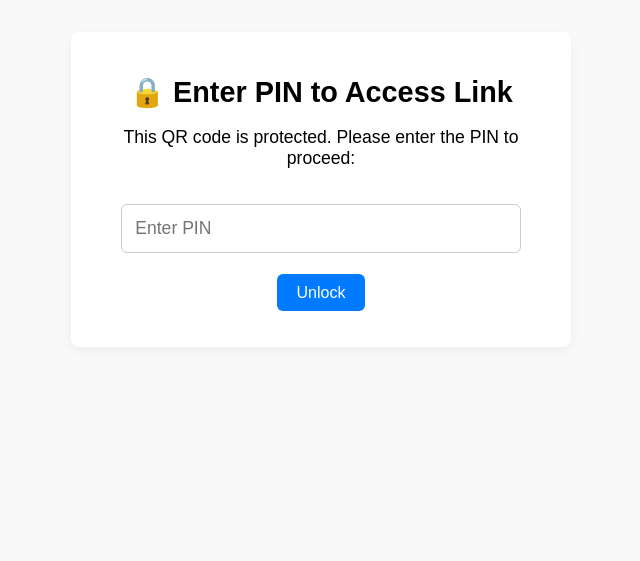
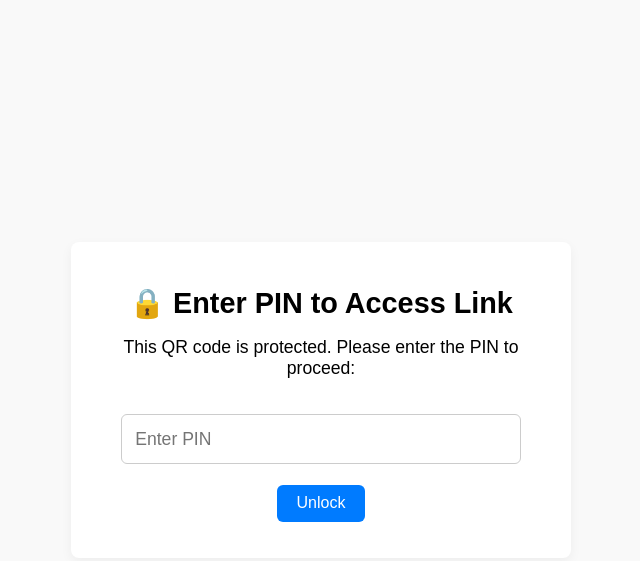
Before and after one commit to M3FZ07/qr-code-generator, a plain HTML site: page redirect.html in a window 1280 px wide. Shown: the whole page, without its empty margins (319-959 px from the left). Drawn offline with Linux system fonts and the light colour scheme.

Commit message:
Update redirect.html
centered

```diff
--- a/redirect.html
+++ b/redirect.html
@@ -8,16 +8,19 @@
     * {
       box-sizing: border-box;
     }
-    body {
-      font-family: sans-serif;
+    html, body {
+      height: 100%;
       margin: 0;
       padding: 0;
-      min-height: 100vh;
+      font-family: sans-serif;
+      background: #f9f9f9;
+    }
+    .wrapper {
       display: flex;
       justify-content: center;
-      align-items: flex-start;
-      padding-top: 2em;
-      background: #f9f9f9;
+      align-items: center;
+      height: 100%;
+      padding: 1em;
     }
     .container {
       text-align: center;
@@ -62,6 +65,7 @@
   </style>
 </head>
 <body>
+  <div class="wrapper">
     <div class="container">
       <h1>🔒 Enter PIN to Access Link</h1>
       <p>This QR code is protected. Please enter the PIN to proceed:</p>
@@ -69,6 +73,7 @@
       <input type="text" id="enteredPin" placeholder="Enter PIN" />
       <br />
       <button onclick="verifyPin()">Unlock</button>
+    </div>
   </div>
 
   <script>
```
Lines whose indentation alone changed are shown as unchanged.
